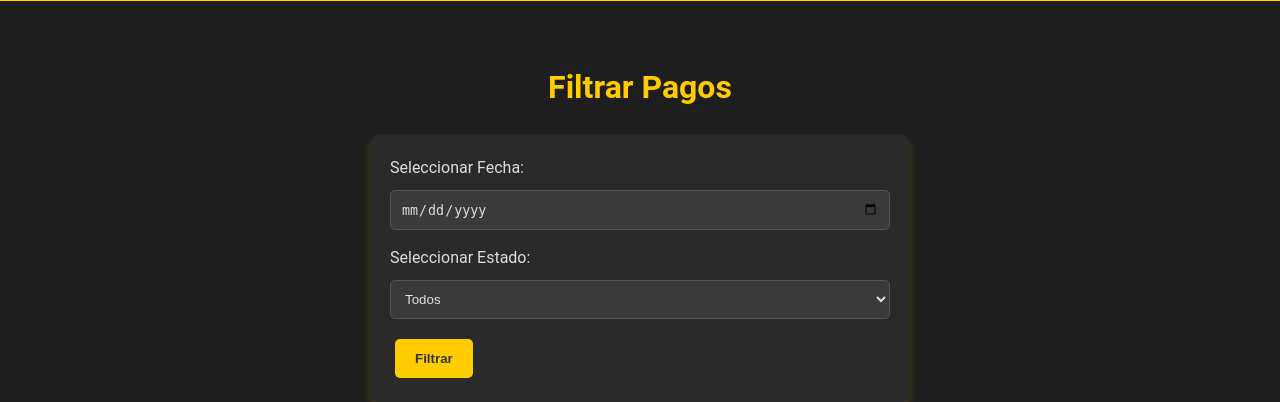
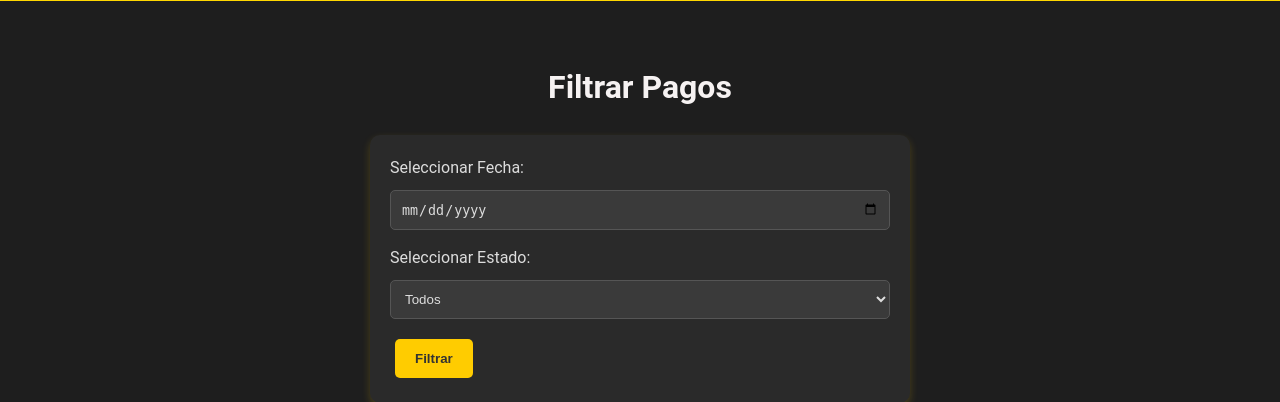
Before and after one commit to DavidCh02/RS_PAGOS, a Flask app: page /filtrar_pagos in a window 1280 px wide. Shown: the part 186-588 px from the top of the page. Run offline with Flask 3, Linux system fonts and the light colour scheme.

Commit message:
Add files via upload

```diff
--- a/templates/filtrar_pagos.html
+++ b/templates/filtrar_pagos.html
@@ -12,7 +12,7 @@
 
     h1, h2 {
         text-align: center;
-        color: #ffcc00;
+        color: #f6f2f2;
     }
 
     h3 {
```
